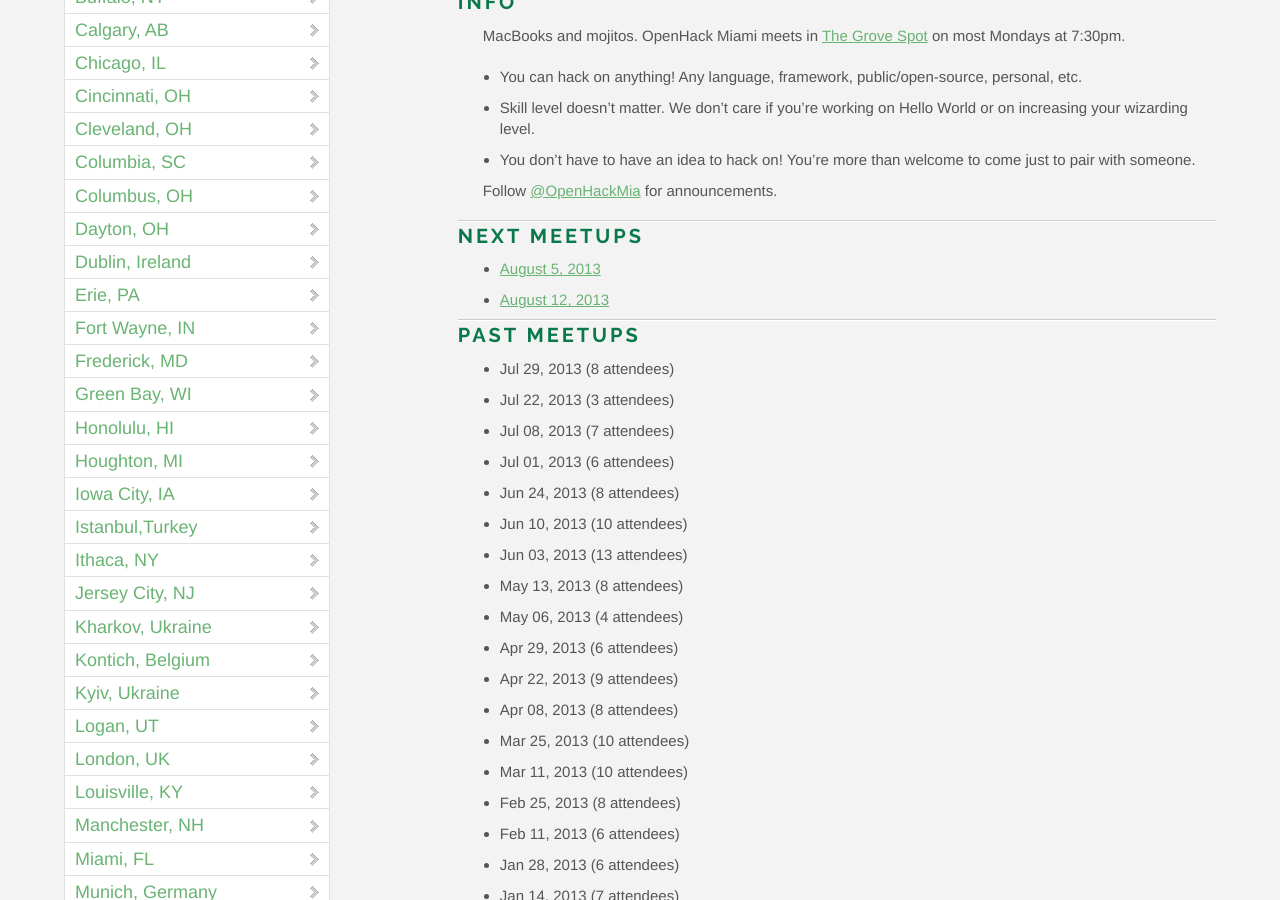
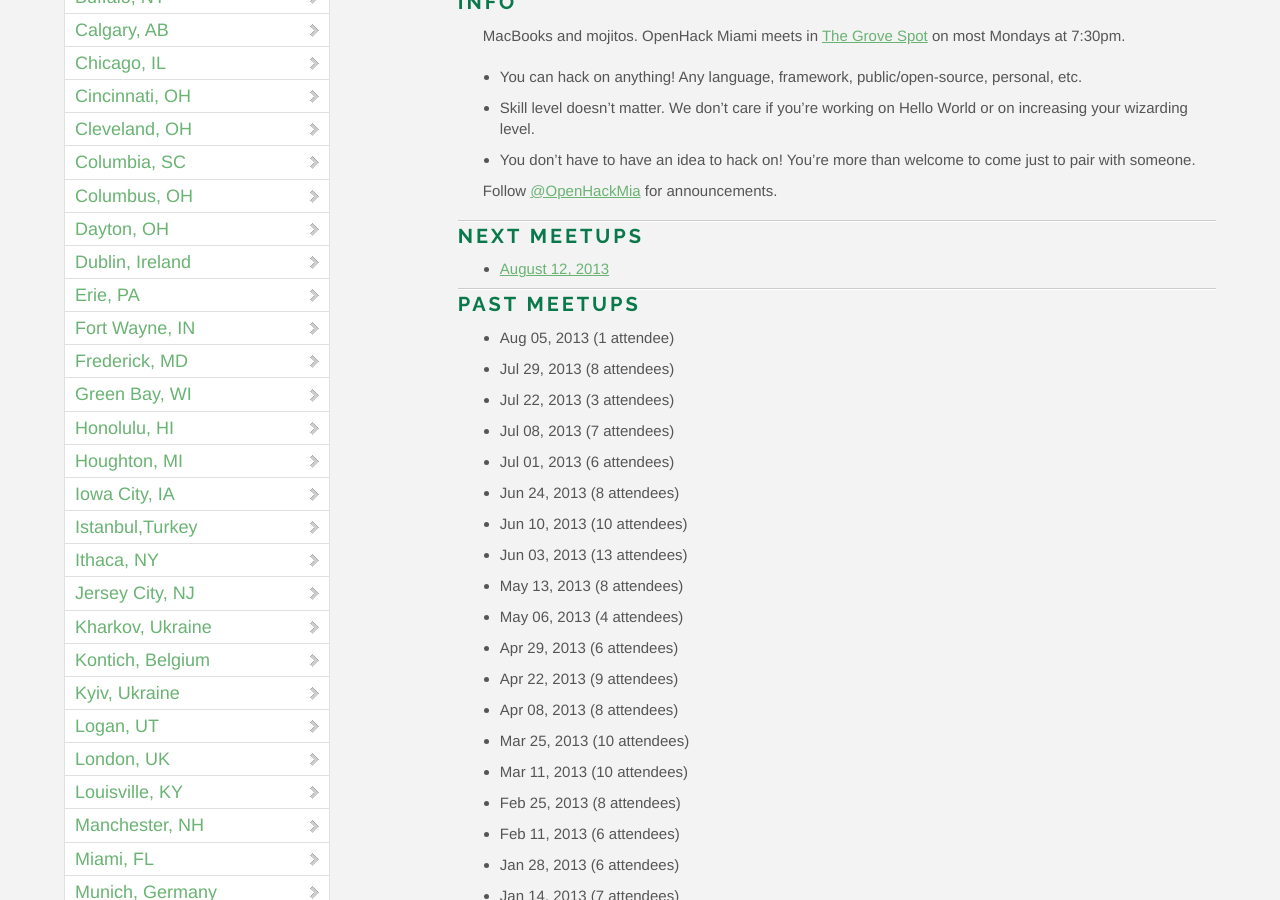
Before and after one commit to OpenHack/openhack.github.com, a Jekyll site: the page built from miami/index.markdown, in a window 1280 px wide and 900 px high, scrolled down 733 px. Built offline with Jekyll 4.4.1, drawn with Linux system fonts in a browser that asks for light colours; nearby versions of some CDN libraries; Markdown is read by kramdown in place of the engine named in the settings; comment, search, counter and statistics services are not loaded.

Commit message:
Attendee info for today

```diff
--- a/miami/index.markdown
+++ b/miami/index.markdown
@@ -19,10 +19,11 @@
 
 ### Next meetups
 
-* [August 5, 2013](http://www.meetup.com/miamirb/events/132929912/)
 * [August 12, 2013](http://www.meetup.com/miamirb/events/129927282/)
 
 ### Past meetups
+
+* Aug 05, 2013 (1 attendee)
 * Jul 29, 2013 (8 attendees)
 * Jul 22, 2013 (3 attendees)
 * Jul 08, 2013 (7 attendees)
```
